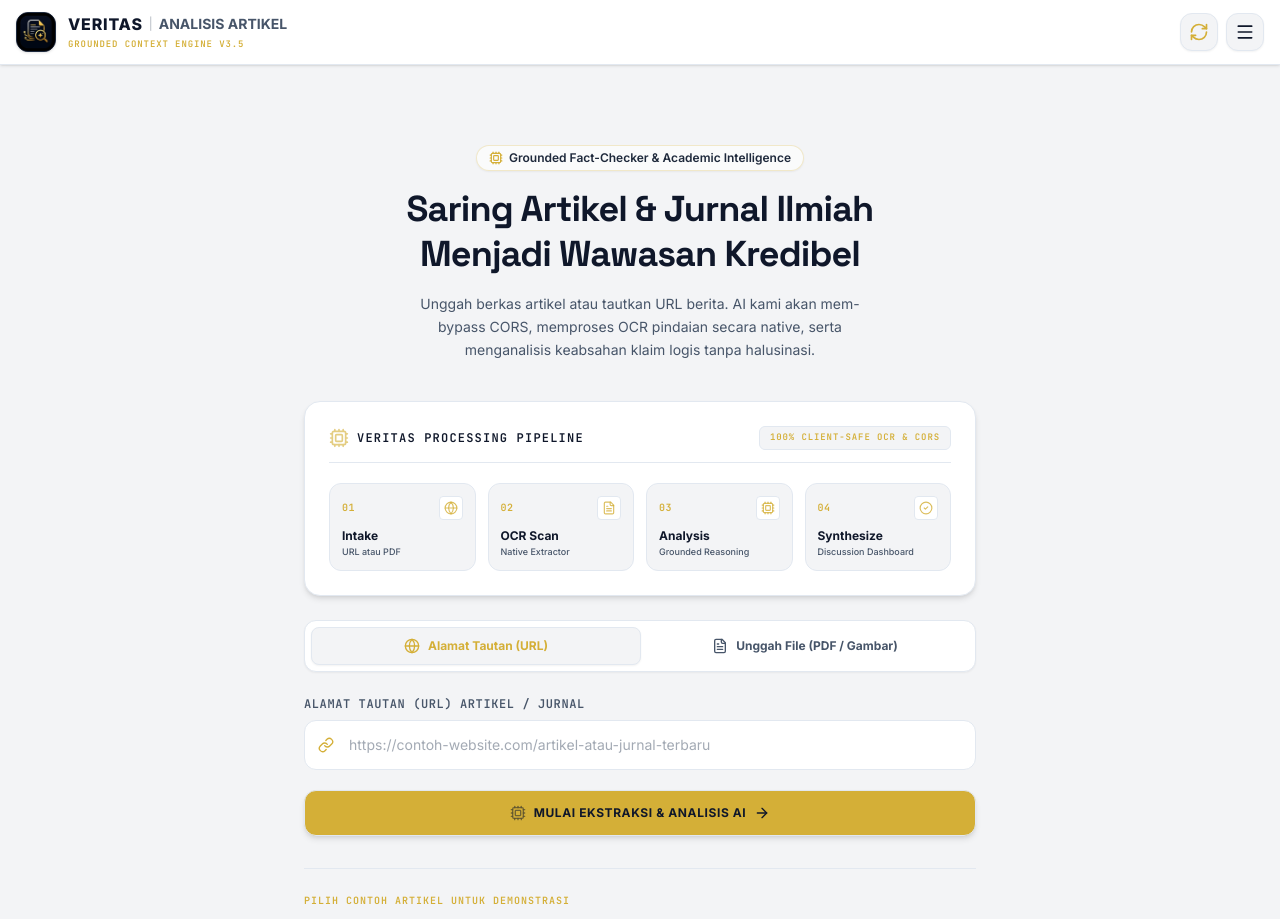
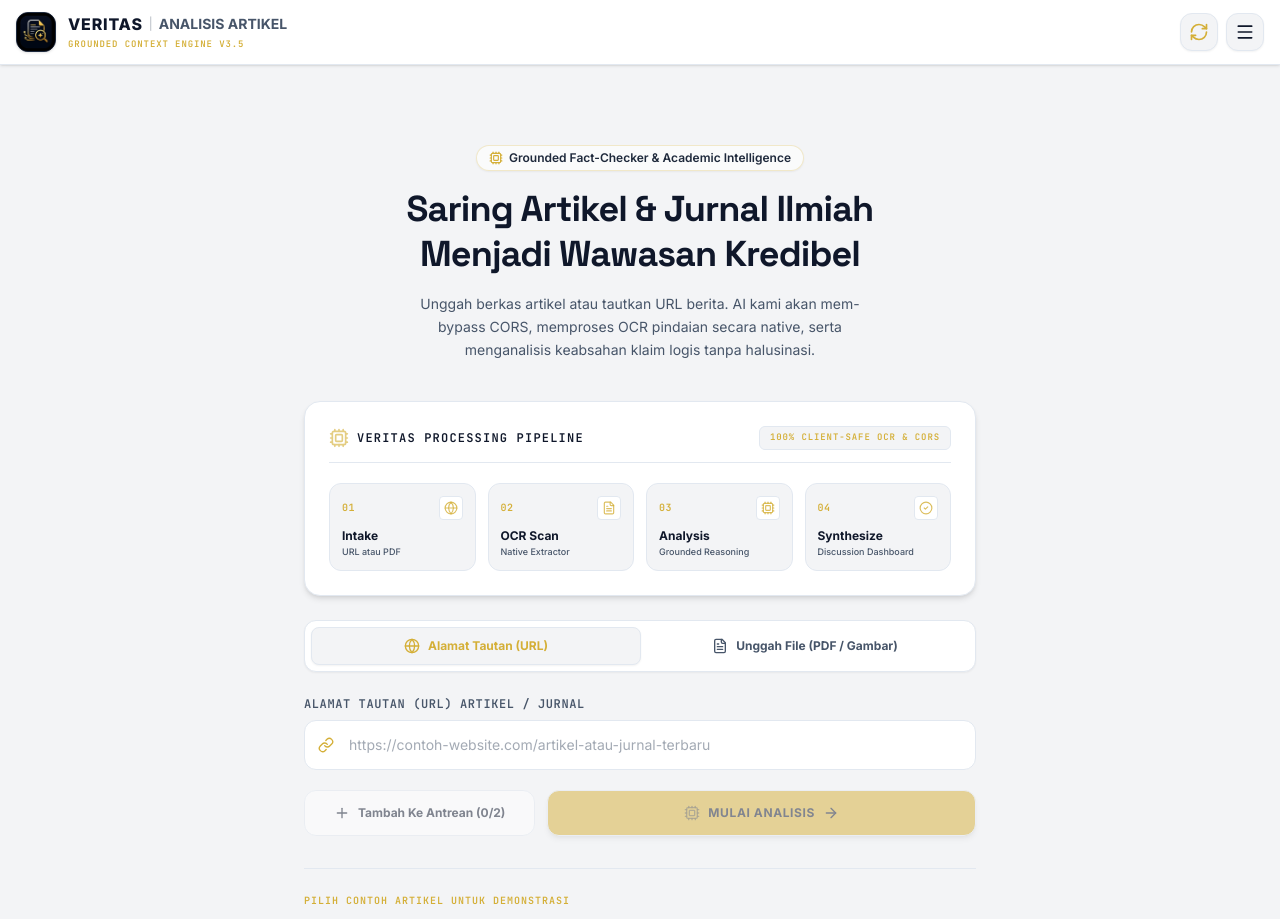
Before and after one commit to rhteaster-ui/Artikel-ocr, a React (Vite) app: page / in a window 1280 px wide. Shown: the top 919 px of the page. Built offline with nearby package versions, Linux system fonts and the light colour scheme.

Commit message:
Add files via upload

```diff
--- a/src/components/ArticleInput.tsx
+++ b/src/components/ArticleInput.tsx
@@ -1,9 +1,9 @@
 import React, { useState, useRef } from "react";
 import { motion, AnimatePresence } from "motion/react";
-import { Link, AlertCircle, Globe, ArrowRight, Cpu, FileText, UploadCloud, Trash2, CheckCircle2 } from "lucide-react";
+import { Link, AlertCircle, Globe, ArrowRight, Cpu, FileText, UploadCloud, Trash2, CheckCircle2, Plus } from "lucide-react";
 
 interface ArticleInputProps {
-  onAnalyze: (payload: { url?: string; text?: string; title?: string; query?: string; file?: string; filename?: string; mimeType?: string }) => Promise<void>;
+  onAnalyze: (payload: { url?: string; text?: string; title?: string; query?: string; file?: string; filename?: string; mimeType?: string; sources?: any[] }) => Promise<void>;
   isLoading: boolean;
 }
 
@@ -17,9 +17,15 @@ export default function ArticleInput({ onAnalyze, isLoading }: ArticleInputProps
   const [isDragging, setIsDragging] = useState(false);
   const fileInputRef = useRef<HTMLInputElement>(null);
 
-  const handleSubmit = async (e: React.FormEvent) => {
-    e.preventDefault();
+  // Multi-source states
+  const [sources, setSources] = useState<any[]>([]);
+
+  const handleAddSource = async () => {
     setError(null);
+    if (sources.length >= 2) {
+      setError("Maksimal 2 sumber dapat dianalisis sekaligus.");
+      return;
+    }
 
     if (activeTab === "url") {
       if (!url.trim()) {
@@ -30,28 +36,71 @@ export default function ArticleInput({ onAnalyze, isLoading }: ArticleInputProps
         setError("Format URL tidak valid. Pastikan diawali dengan http:// atau https://");
         return;
       }
-      try {
-        await onAnalyze({ url: url.trim() });
-      } catch (err: any) {
-        setError(err.message || "Gagal menganalisis artikel dari URL tersebut.");
-      }
+      setSources([...sources, { type: "url", url: url.trim() }]);
+      setUrl("");
     } else {
-      // File upload mode
       if (!selectedFile) {
         setError("Silakan pilih atau seret file PDF/Gambar terlebih dahulu.");
         return;
       }
-
       try {
         const base64Data = await readFileAsBase64(selectedFile);
-        await onAnalyze({
-          file: base64Data,
-          filename: selectedFile.name,
-          mimeType: selectedFile.type
-        });
+        setSources([...sources, { type: "file", file: base64Data, filename: selectedFile.name, mimeType: selectedFile.type }]);
+        setSelectedFile(null);
+        if (fileInputRef.current) fileInputRef.current.value = "";
       } catch (err: any) {
         setError(err.message || "Gagal membaca atau memproses dokumen.");
       }
+    }
+  };
+
+  const handleRemoveSource = (index: number) => {
+    setSources(sources.filter((_, i) => i !== index));
+  };
+
+  const handleSubmit = async (e: React.FormEvent) => {
+    e.preventDefault();
+    setError(null);
+
+    let finalSources = [...sources];
+
+    // If there is pending input not added to the list, add it if there's room
+    if (finalSources.length === 0 || (finalSources.length === 1 && (url.trim() || selectedFile))) {
+      if (activeTab === "url" && url.trim()) {
+        if (!url.startsWith("http://") && !url.startsWith("https://")) {
+          setError("Format URL tidak valid. Pastikan diawali dengan http:// atau https://");
+          return;
+        }
+        finalSources.push({ type: "url", url: url.trim() });
+      } else if (activeTab === "file" && selectedFile) {
+        try {
+          const base64Data = await readFileAsBase64(selectedFile);
+          finalSources.push({ type: "file", file: base64Data, filename: selectedFile.name, mimeType: selectedFile.type });
+        } catch (err: any) {
+          setError(err.message || "Gagal membaca dokumen.");
+          return;
+        }
+      }
+    }
+
+    if (finalSources.length === 0) {
+      setError("Silakan tambahkan minimal 1 URL atau Berkas untuk dianalisis.");
+      return;
+    }
+
+    try {
+      if (finalSources.length === 1) {
+        const src = finalSources[0];
+        if (src.type === "url") {
+          await onAnalyze({ url: src.url });
+        } else {
+          await onAnalyze({ file: src.file, filename: src.filename, mimeType: src.mimeType });
+        }
+      } else {
+        await onAnalyze({ sources: finalSources });
+      }
+    } catch (err: any) {
+      setError(err.message || "Gagal menganalisis dokumen.");
     }
   };
 
@@ -326,12 +375,54 @@ export default function ArticleInput({ onAnalyze, isLoading }: ArticleInputProps
           )}
         </AnimatePresence>
 
-        {/* Submit Button */}
+        {/* Sources Cart */}
+        {sources.length > 0 && (
+          <div className="space-y-3 mt-4 mb-2 p-4 border border-brand-primary/30 bg-brand-primary/5 rounded-xl">
+            <h3 className="text-xs font-bold text-brand-primary uppercase tracking-wider font-mono">Daftar Sumber ({sources.length}/2)</h3>
+            <div className="space-y-2">
+              {sources.map((src, idx) => (
+                <div key={idx} className="flex items-center justify-between p-3 rounded-lg bg-brand-surface border border-brand-surface shadow-sm">
+                  <div className="flex items-center gap-3 truncate">
+                    <div className="w-8 h-8 rounded-md bg-brand-bg flex items-center justify-center text-brand-primary flex-shrink-0">
+                      {src.type === "url" ? <Globe className="w-4 h-4" /> : <FileText className="w-4 h-4" />}
+                    </div>
+                    <span className="text-xs font-semibold text-brand-text truncate">
+                      {src.type === "url" ? src.url : src.filename}
+                    </span>
+                  </div>
+                  <button
+                    type="button"
+                    onClick={() => handleRemoveSource(idx)}
+                    disabled={isLoading}
+                    className="p-1.5 text-brand-muted hover:text-brand-error rounded-md transition-colors"
+                  >
+                    <Trash2 className="w-4 h-4" />
+                  </button>
+                </div>
+              ))}
+            </div>
+          </div>
+        )}
+
+        {/* Action Buttons */}
+        <div className="flex gap-3">
+          {sources.length < 2 && (
+            <button
+              type="button"
+              onClick={handleAddSource}
+              disabled={isLoading || (!url.trim() && !selectedFile)}
+              className="flex-1 flex items-center justify-center gap-2 py-3.5 px-4 bg-brand-surface hover:bg-brand-bg text-brand-text rounded-xl font-bold text-xs transition-all border border-brand-surface disabled:opacity-50"
+            >
+              <Plus className="w-4 h-4" />
+              <span>Tambah Ke Antrean ({sources.length}/2)</span>
+            </button>
+          )}
+
           <button
             id="analyze-submit-btn"
             type="submit"
-          disabled={isLoading}
-          className="w-full flex items-center justify-center gap-2 py-3.5 px-4 bg-brand-btn-bg hover:opacity-90 text-brand-btn-text rounded-xl font-bold text-xs transition-all shadow-md active:scale-[0.99] disabled:opacity-50 disabled:pointer-events-none uppercase tracking-wider font-sans border border-brand-surface"
+            disabled={isLoading || (sources.length === 0 && !url.trim() && !selectedFile)}
+            className={`${sources.length < 2 ? 'flex-[2]' : 'w-full'} flex items-center justify-center gap-2 py-3.5 px-4 bg-brand-btn-bg hover:opacity-90 text-brand-btn-text rounded-xl font-bold text-xs transition-all shadow-md active:scale-[0.99] disabled:opacity-50 disabled:pointer-events-none uppercase tracking-wider font-sans border border-brand-surface`}
           >
             {isLoading ? (
               <>
@@ -340,16 +431,17 @@ export default function ArticleInput({ onAnalyze, isLoading }: ArticleInputProps
                   transition={{ repeat: Infinity, duration: 1, ease: "linear" }}
                   className="w-4 h-4 border-2 border-brand-btn-text border-t-transparent rounded-full"
                 />
-              Mengekstrak Dokumen & Menganalisis...
+                Mengekstrak & Menganalisis...
               </>
             ) : (
               <>
                 <Cpu className="w-4 h-4 text-brand-btn-text/80 animate-pulse" />
-              <span>{activeTab === "url" ? "Mulai Ekstraksi & Analisis AI" : "Unggah & Ekstrak Teks OCR Sekarang"}</span>
+                <span>Mulai Analisis {sources.length > 0 ? `(${sources.length + ((activeTab === "url" && url.trim() && sources.length < 2) || (activeTab === "file" && selectedFile && sources.length < 2) ? 1 : 0)} Sumber)` : ''}</span>
                 <ArrowRight className="w-4 h-4" />
               </>
             )}
           </button>
+        </div>
       </form>
 
       {/* Suggested URL Samples */}
```
Lines whose indentation alone changed are shown as unchanged.
